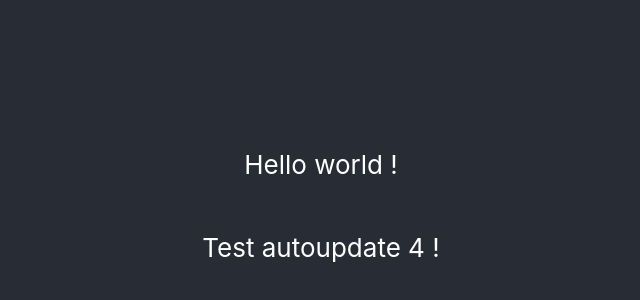
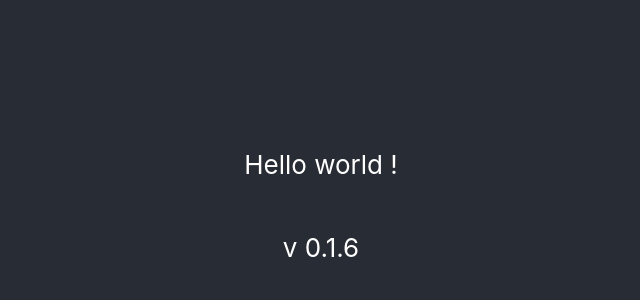
Before and after one commit to MargVander/electron-react-autoupdate, a React (Create React App) app: page / in a window 1280 px wide. Shown: the part 194-494 px from the top of the page, without its empty margins (319-959 px from the left). Built offline with nearby package versions, Linux system fonts and the light colour scheme.

Commit message:
windows compatibility

```diff
--- a/package.json
+++ b/package.json
@@ -1,6 +1,6 @@
 {
   "name": "hello-world2",
-  "version": "0.1.5",
+  "version": "0.1.6",
   "private": true,
   "author": "Margo Vdbk",
   "homepage": "./",
@@ -26,8 +26,8 @@
     "eject": "react-scripts eject",
     "dev": "concurrently \"BROWSER=none yarn start\" \"wait-on http://localhost:3000 && electron .\"",
     "electron-build": "electron-builder",
-    "release": "yarn react-build && electron-builder --publish=always",
-    "build": "yarn react-build && yarn electron-build"
+    "release": "yarn react-build && electron-builder --mac --win --publish=always",
+    "build": "yarn react-build && yarn electron-build --mac --win"
   },
   "eslintConfig": {
     "extends": "react-app"
--- a/src/App.js
+++ b/src/App.js
@@ -8,7 +8,7 @@ function App() {
         <p>
           Hello world !
         </p>
-        <p>Test autoupdate 4 !</p>
+        <p>v 0.1.6</p>
       </header>
     </div>
   );
```
Also changed, not shown: 1 other file (tests, documents, lock files or other folders).
